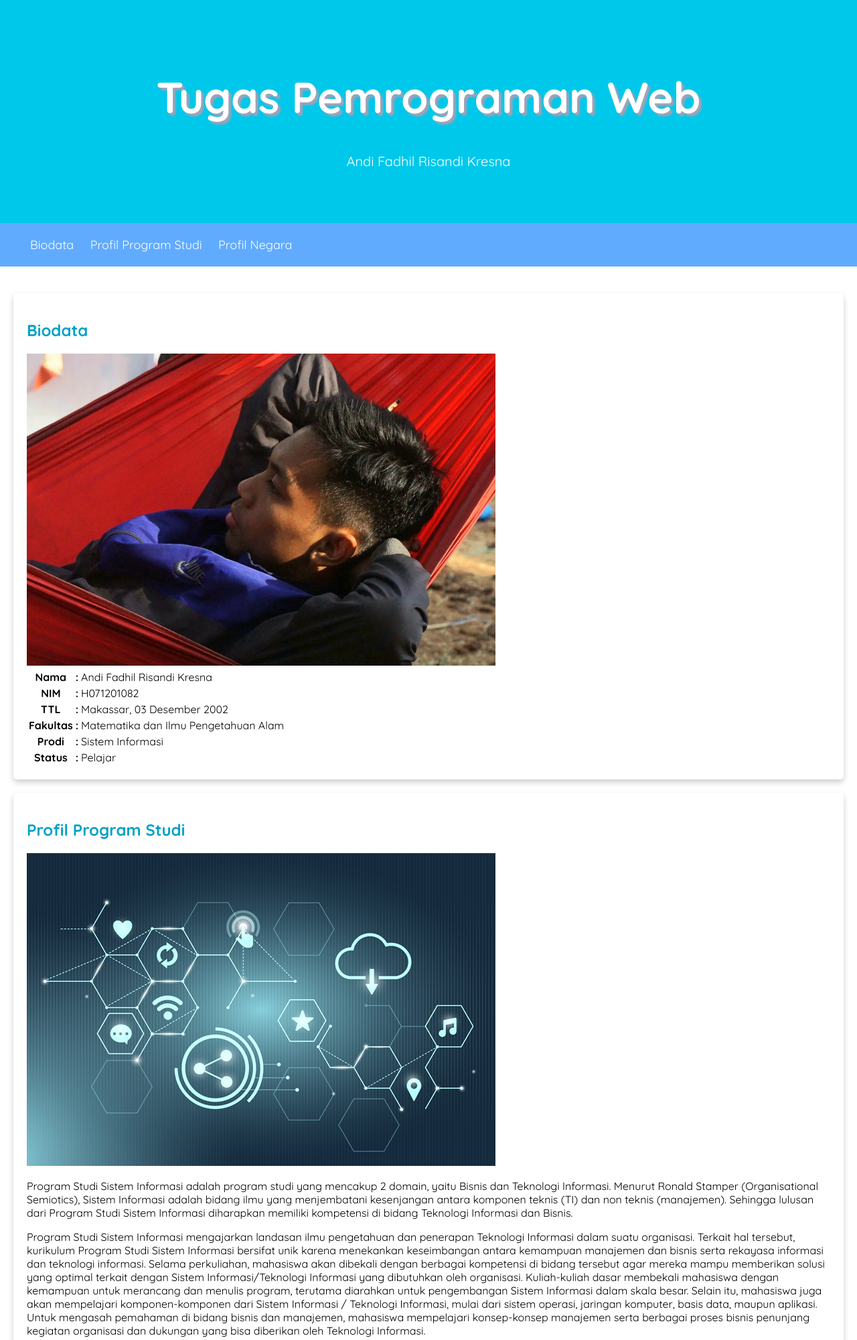
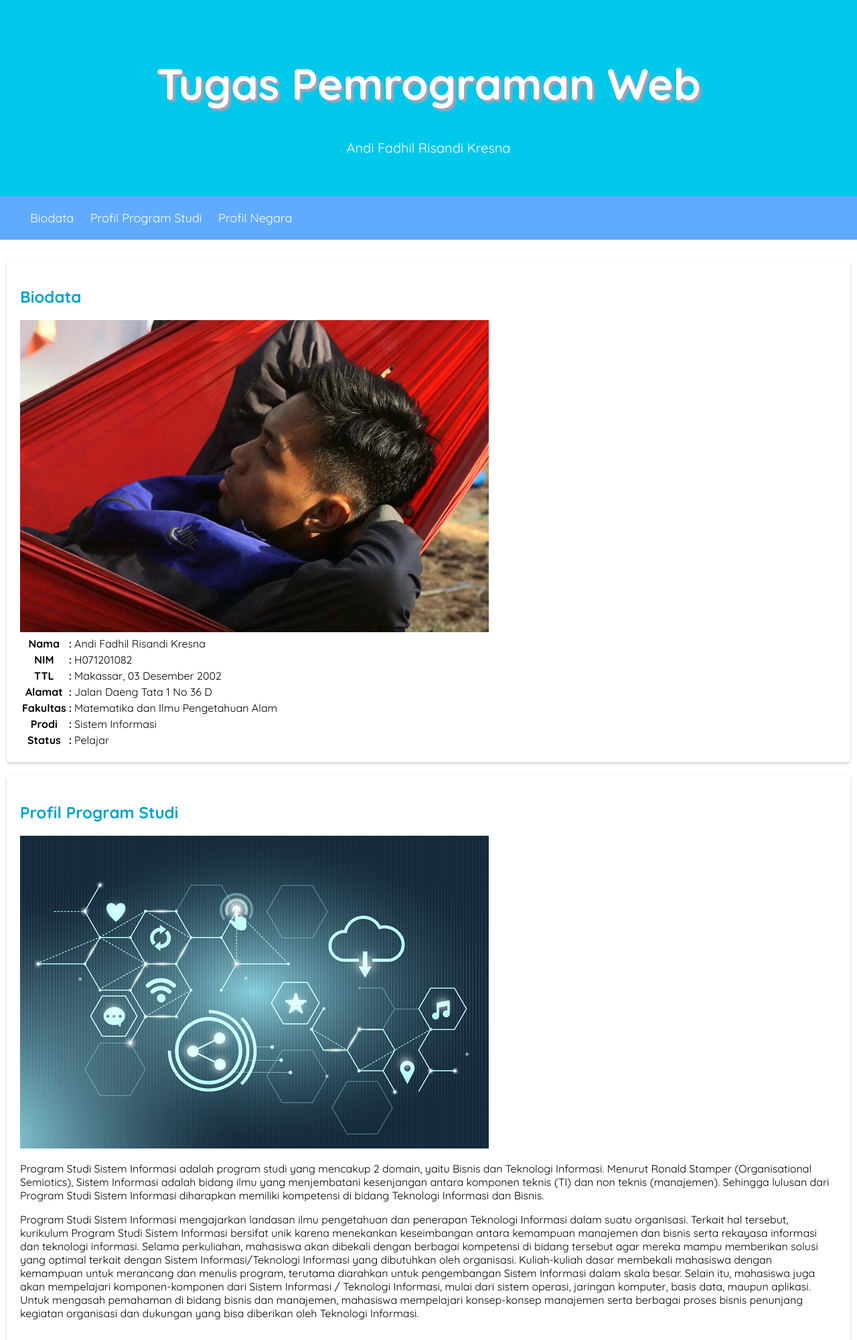
Before and after one commit to FadhilRisandi/Web-Programming, a PHP site: page /latihan1.html in a window 1280 px wide. Shown: the top 2001 px of the page at 67% size. Run offline with PHP 8.4, Linux system fonts and the light colour scheme.

Commit message:
upload new file

```diff
--- a/02-CSS/latihan1.css
+++ b/02-CSS/latihan1.css
@@ -1,12 +1,8 @@
 @import url('https://fonts.googleapis.com/css?family=Quicksand:400,700&display=swap');
 
 
-* {
-   box-sizing: border-box;
-}
-
 main{
- padding: 20px;
+ padding: 10px;
 }
 
 h1{
@@ -19,7 +15,7 @@ h1{
 
 .MainPanel {
    font-size: 20px;
-   padding: 60px;
+   padding: 40px;
    background-color: #00c8eb;
    text-align: center;
    color: white;
@@ -40,8 +36,8 @@ nav li{
 nav a {
    font-family: 'Quicksand';
    font-size: 18px;
+   text-decoration: none;
    font-weight: 400;
-   text-decoration: none;
    color: white;
 }
 
@@ -53,8 +49,7 @@ body {
     font-family: 'Quicksand';
     margin: 0;
     padding: 0;
-
- }
+}
 
  h2,h3 {
     color: #00a2c6
@@ -62,7 +57,7 @@ body {
 
 
 .card{
-   box-shadow: 0 4px 8px 0 rgba(0, 0, 0, 0.2);
+   box-shadow: 0 2px 4px 0 rgba(0, 0, 0, 0.2);
    border-radius: 5px;
    padding: 20px;
    margin-top: 20px;
--- a/02-CSS/latihan1.html
+++ b/02-CSS/latihan1.html
@@ -34,6 +34,9 @@
                     <th>TTL</th><th>:</th>
                     <td>Makassar, 03 Desember 2002</td>
                     </tr>
+                    <th>Alamat</th><th>:</th>
+                    <td>Jalan Daeng Tata 1 No 36 D</td>
+                    </tr>
                     <th>Fakultas</th><th>:</th>
                     <td>Matematika dan Ilmu Pengetahuan Alam</td>
                     </tr>
@@ -61,11 +64,7 @@
                 <p>Sistem pemerintahan yang dianut oleh Australia adalah sistem pemerintahan Monarki Konstitusional Federal yang mengakui Ratu Inggris sebagai Kepala Negaranya atau sering disebut dengan Commowealth Realm. Berbeda dengan negara persemakmaran Inggris lainnya, Australia menyebut Ratu Inggris sebagai Ratu Australia. Ratu Australia ini diwakili oleh seorang Gubernur Jenderal yang ditunjuk oleh Ratu atas rekomendasi dari Perdana Menteri Australia. Sedangkan kepala pemerintahan Australia adalah Perdana Menteri yang pada dasarnya adalah pemimpin partai atau koalisi terbesar setelah pemilihan umum legislatif.</p>
             </section>
         </Article>
-</div>
 
-
-
-<aside>
         <article class="Profile card">
             <header>
                 <h2>Negara Australia</h2>
@@ -102,13 +101,13 @@
                 </table>
             </section>
         </article>
-</aside>
 
+    </div>
 </main>
 
     <footer>
         <p>Available at your Favorite Store</p>
-<p>Thank You</p>
+        <p>Thank You :)</p>
     </footer>
 
 
```
Lines whose indentation alone changed are shown as unchanged.
